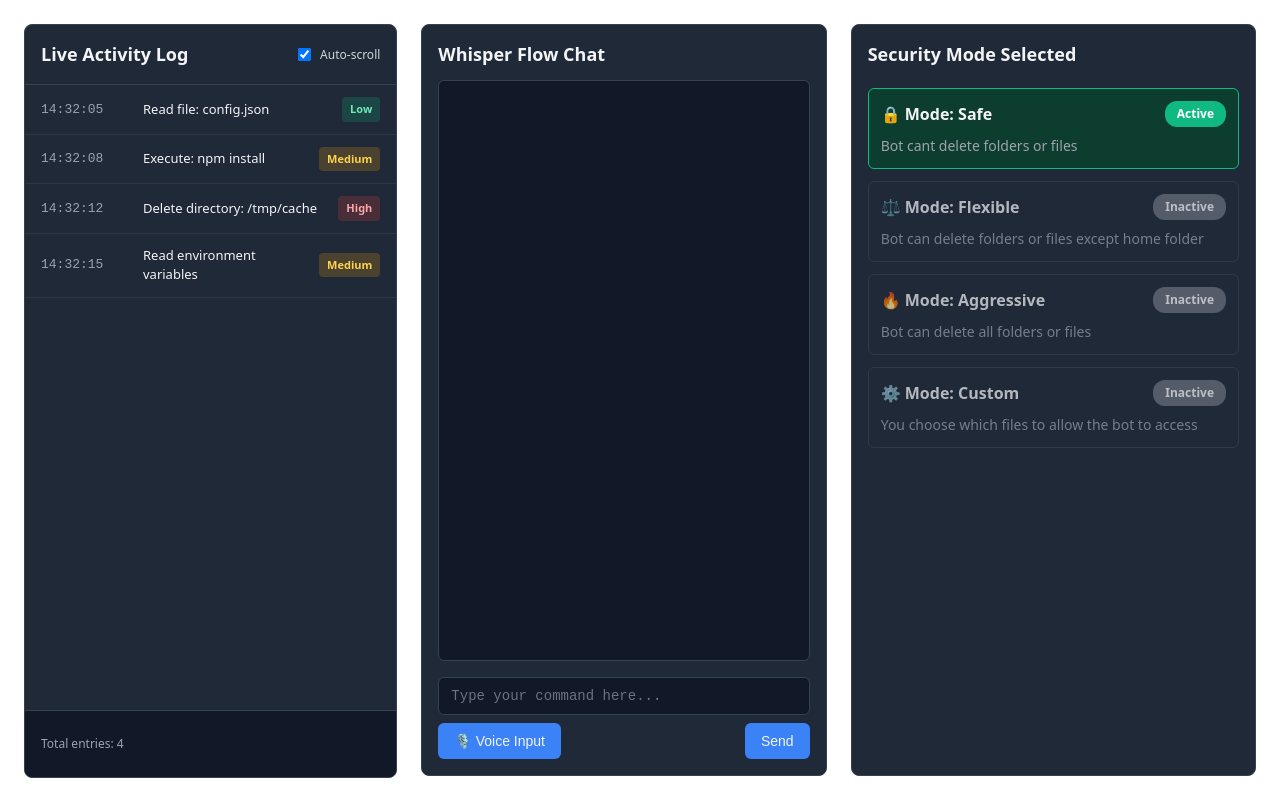
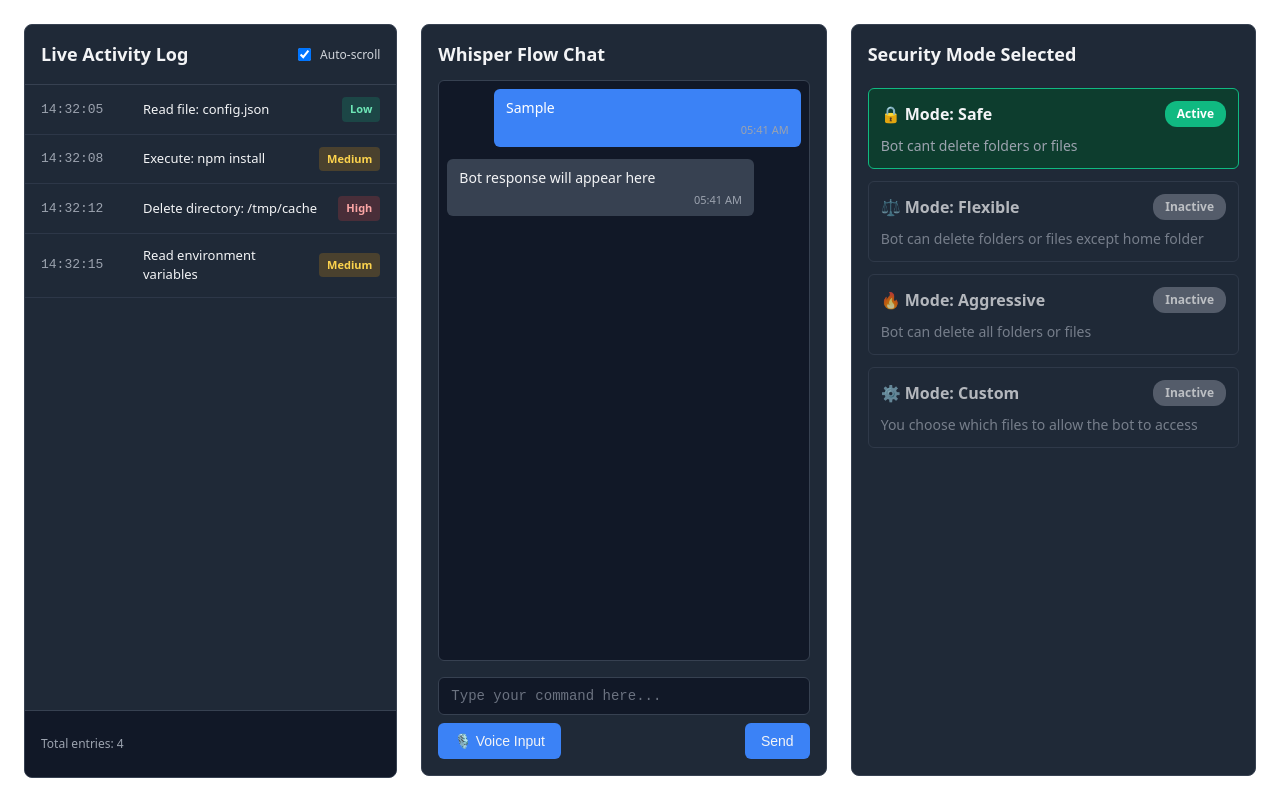
Before and after one commit to SeanSan06/claw-jail, a React (Vite) app in the folder frontend/: page / in a window 1280 px wide. Both pictures are taken after typing "Sample" into the empty fields and a click on the button "Send". Built offline with nearby package versions, Linux system fonts and the light colour scheme.

Commit message:
feat: Messages typed in the input box appears in window

```diff
--- a/frontend/src/components/WhisperFlowChat.jsx
+++ b/frontend/src/components/WhisperFlowChat.jsx
@@ -2,6 +2,7 @@ import { useState, useRef } from 'react';
 
 function WhisperFlowChat() {
     const [input, setInput] = useState('');
+    const [messages, setMessages] = useState([]);
     const [isListening, setIsListening] = useState(false);
     const textareaRef = useRef(null);
 
@@ -16,7 +17,19 @@ function WhisperFlowChat() {
 
     const handleSend = () => {
         if (input.trim()) {
-            console.log('Sending:', input);
+            // Add user message
+            setMessages([...messages, { text: input, sender: 'user', timestamp: new Date() }]);
+
+            // Simulate bot response after a delay
+            // This gets the real time date using the Date object and formats it to show only hours and minutes
+            setTimeout(() => {
+                setMessages(prev => [...prev, {
+                    text: 'Bot response will appear here',
+                    sender: 'bot',
+                    timestamp: new Date()
+                }]);
+            }, 1000);
+
             setInput('');
 
             if (textareaRef.current) {
@@ -28,7 +41,6 @@ function WhisperFlowChat() {
     const handleVoiceInput = () => {
         setIsListening(!isListening);
         // TODO: Implement Web Speech API or call backend voice service
-        // We need to use Whisperflow or fastflow here
         console.log('Voice input:', isListening ? 'stopped' : 'started');
     };
 
@@ -36,7 +48,14 @@ function WhisperFlowChat() {
         <div id="whisper-flow-chat-area">
             <h2>Whisper Flow Chat</h2>
             <div id="chat-container">
-                {/* Chat messages will display here as they are sent by user */}
+                {messages.map((msg, index) => (
+                    <div key={index} className={`message ${msg.sender}`}>
+                        <span className="message-text">{msg.text}</span>
+                        <span className="message-time">
+                            {msg.timestamp.toLocaleTimeString([], { hour: '2-digit', minute: '2-digit' })}
+                        </span>
+                    </div>
+                ))}
             </div>
 
             <div id="input-container">
--- a/frontend/src/styles/specific-components/whisper-flow-chat.css
+++ b/frontend/src/styles/specific-components/whisper-flow-chat.css
@@ -102,3 +102,39 @@
     0%, 100% { opacity: 1; }
     50% { opacity: 0.7; }
 }
+
+/* Chat messages styling */
+.message {
+    display: flex;
+    flex-direction: column;
+    margin-bottom: 12px;
+    padding: 8px 12px;
+    border-radius: 6px;
+    max-width: 80%;
+}
+
+.message.user {
+    background: #3b82f6;
+    color: white;
+    align-self: flex-end;
+    margin-left: auto;
+}
+
+.message.bot {
+    background: #374151;
+    color: #f3f4f6;
+    align-self: flex-start;
+}
+
+.message-text {
+    font-size: 14px;
+    line-height: 1.5;
+    word-wrap: break-word;
+}
+
+.message-time {
+    font-size: 11px;
+    color: #9ca3af;
+    margin-top: 4px;
+    align-self: flex-end;
+}
```
Lines whose indentation alone changed are shown as unchanged.
